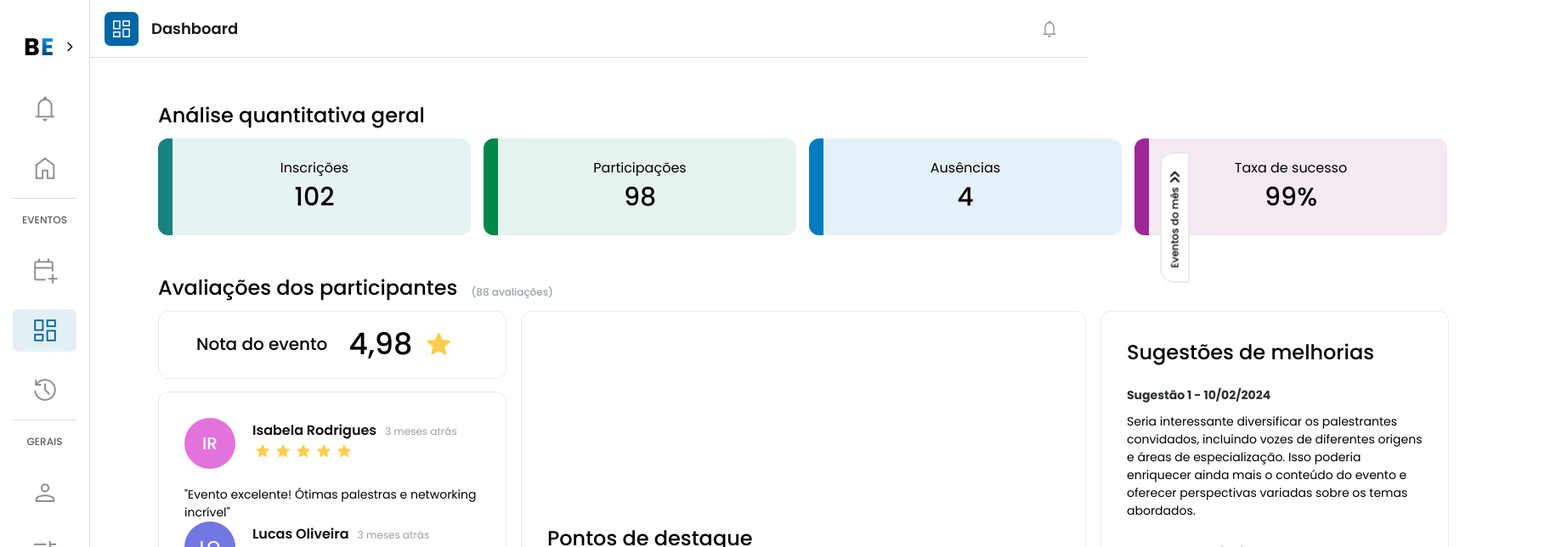
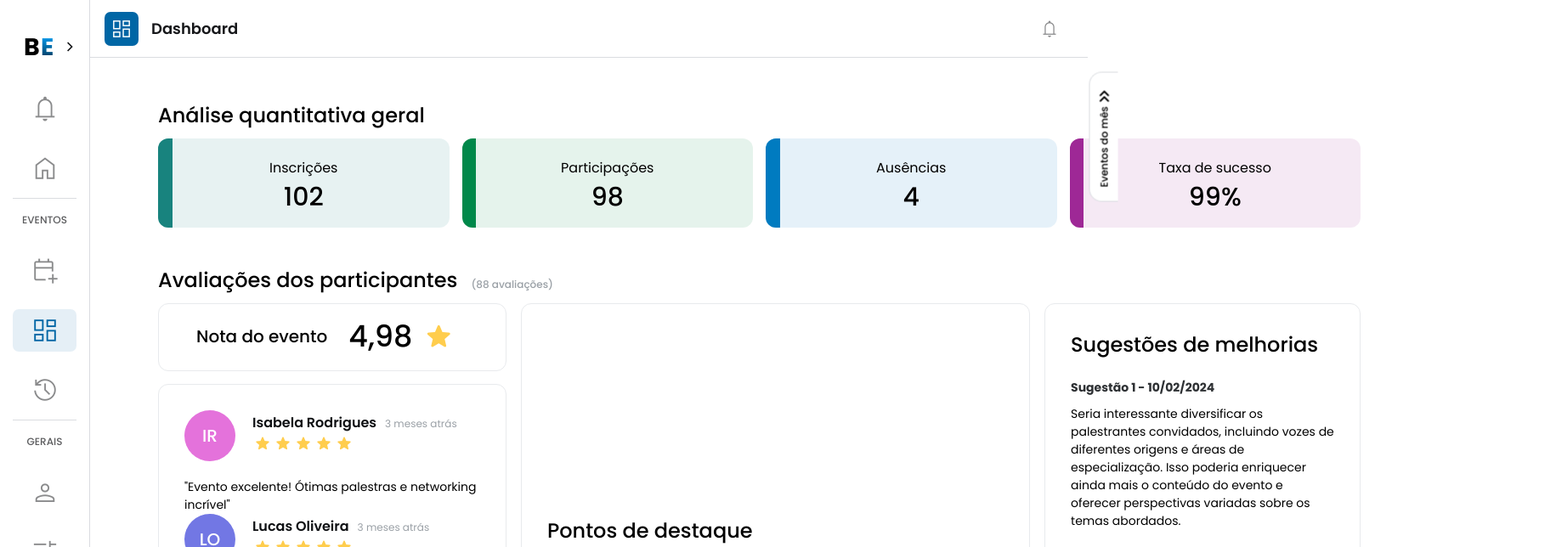
Before and after one commit to EsyProject/EsyFrontend, a React (Vite) app: page /dashboard in a window 1280 px wide. Shown: the top 644 px of the page at 85% size, 1831 px wide, since content can reach past the window. Built offline with nearby package versions, Linux system fonts and the light colour scheme.

Commit message:
feat: Dashboard update

```diff
--- a/src/pages/Dashboard/Dashboard.css
+++ b/src/pages/Dashboard/Dashboard.css
@@ -18,6 +18,25 @@
   margin-bottom: 10px;
 }
 
+.dashboard-content {
+  display: flex;
+  justify-content: space-between;
+}
+
+.left-column-dashboard.menu-open {
+  width: 1213px;
+  margin-right: 80px;
+}
+
+.left-column-dashboard {
+  width: calc(100% - 230px);
+}
+
+.menu-button {
+  margin-left: auto;
+  margin-right: 10px;
+}
+
 .general-analysis {
   margin-top: 50px;
 }
@@ -31,18 +50,8 @@
   display: flex;
   flex-direction: column;
   align-items: center;
-  width: 368px;
+  width: 400px;
   height: 105px;
-  border-radius: 12px;
-  padding: 28px;
-}
-
-.metric {
-  display: flex;
-  flex-direction: column;
-  align-items: center;
-  width: 368px;
-  height: 114px;
   border-radius: 12px;
   padding: 22px;
   position: relative;
@@ -321,15 +330,20 @@
   padding-left: 16px;
   width: 153px;
   height: 34px;
-  left: 1306px;
-  top: 239px;
-
+  left: 1385px;
+  top: 144px;
   background: #ffffff;
   border: 1px solid #dadce0;
   border-radius: 15px 15px 0px 0px;
   transform: rotate(-90deg);
-
   font-weight: 500;
   font-size: 12px;
   z-index: 1;
+  border-bottom: none;
 }
+
+.menu-button-hidden {
+  position: absolute;
+  bottom: 20px;
+  right: 0px;
+}
--- a/src/pages/Dashboard/Dashboard.jsx
+++ b/src/pages/Dashboard/Dashboard.jsx
@@ -7,6 +7,10 @@ import "./Dashboard.css";
 const Dashboard = () => {
   const [sidebarOpen, setSidebarOpen] = useState(false);
   const [menuOpen, setMenuOpen] = useState(false);
+
+  const menuButtonClass = menuOpen
+    ? "menu-button"
+    : "menu-button menu-button-hidden";
 
   const toggleSidebar = () => {
     setSidebarOpen(!sidebarOpen);
@@ -44,9 +48,12 @@ const Dashboard = () => {
       />
 
       <div className="dashboard-container-main">
-        <div className={`left-column-dashboard ${menuOpen ? "menu-open" : ""}`}>
+        <div className="dashboard-content">
+          <div
+            className={`left-column-dashboard ${menuOpen ? "menu-open" : ""}`}
+          >
             <div className="general-analysis">
-            <button onClick={toggleMenu}>
+              <button onClick={toggleMenu} className={menuButtonClass}>
                 Eventos do mês
                 <span className="material-symbols-rounded">
                   keyboard_double_arrow_right
@@ -79,7 +86,8 @@ const Dashboard = () => {
 
             <div className="participant-reviews">
               <div className="reviews-title">
-              <h2>Avaliações dos participantes</h2> <span>(88 avaliações)</span>
+                <h2>Avaliações dos participantes</h2>{" "}
+                <span>(88 avaliações)</span>
               </div>
 
               <div className="participant-reviews-main">
@@ -90,7 +98,9 @@ const Dashboard = () => {
                         <h3>Nota do evento</h3>
                         <div className="rate">
                           <h1>4,98</h1>
-                        <span className="material-symbols-rounded">grade</span>
+                          <span className="material-symbols-rounded">
+                            grade
+                          </span>
                         </div>
                       </div>
                     </div>
@@ -174,21 +184,22 @@ const Dashboard = () => {
                       <h5>Sugestão 1 - 10/02/2024</h5>
                       <p>
                         Seria interessante diversificar os palestrantes
-                      convidados, incluindo vozes de diferentes origens e áreas
-                      de especialização. Isso poderia enriquecer ainda mais o
-                      conteúdo do evento e oferecer perspectivas variadas sobre
-                      os temas abordados.
+                        convidados, incluindo vozes de diferentes origens e
+                        áreas de especialização. Isso poderia enriquecer ainda
+                        mais o conteúdo do evento e oferecer perspectivas
+                        variadas sobre os temas abordados.
                       </p>
                     </div>
 
                     <div className="suggestion">
                       <h5>Sugestão 2 - 13/02/2024</h5>
                       <p>
-                      Sugiro intensificar os esforços de divulgação pré-evento,
-                      explorando diferentes canais de comunicação e plataformas
-                      online para alcançar um público mais amplo. Isso poderia
-                      aumentar a participação e garantir que o evento alcance
-                      seu potencial máximo de engajamento.
+                        Sugiro intensificar os esforços de divulgação
+                        pré-evento, explorando diferentes canais de comunicação
+                        e plataformas online para alcançar um público mais
+                        amplo. Isso poderia aumentar a participação e garantir
+                        que o evento alcance seu potencial máximo de
+                        engajamento.
                       </p>
                     </div>
                   </div>
@@ -245,6 +256,7 @@ const Dashboard = () => {
           )}
         </div>
       </div>
+    </div>
   );
 };
 
```
Lines whose indentation alone changed are shown as unchanged.
